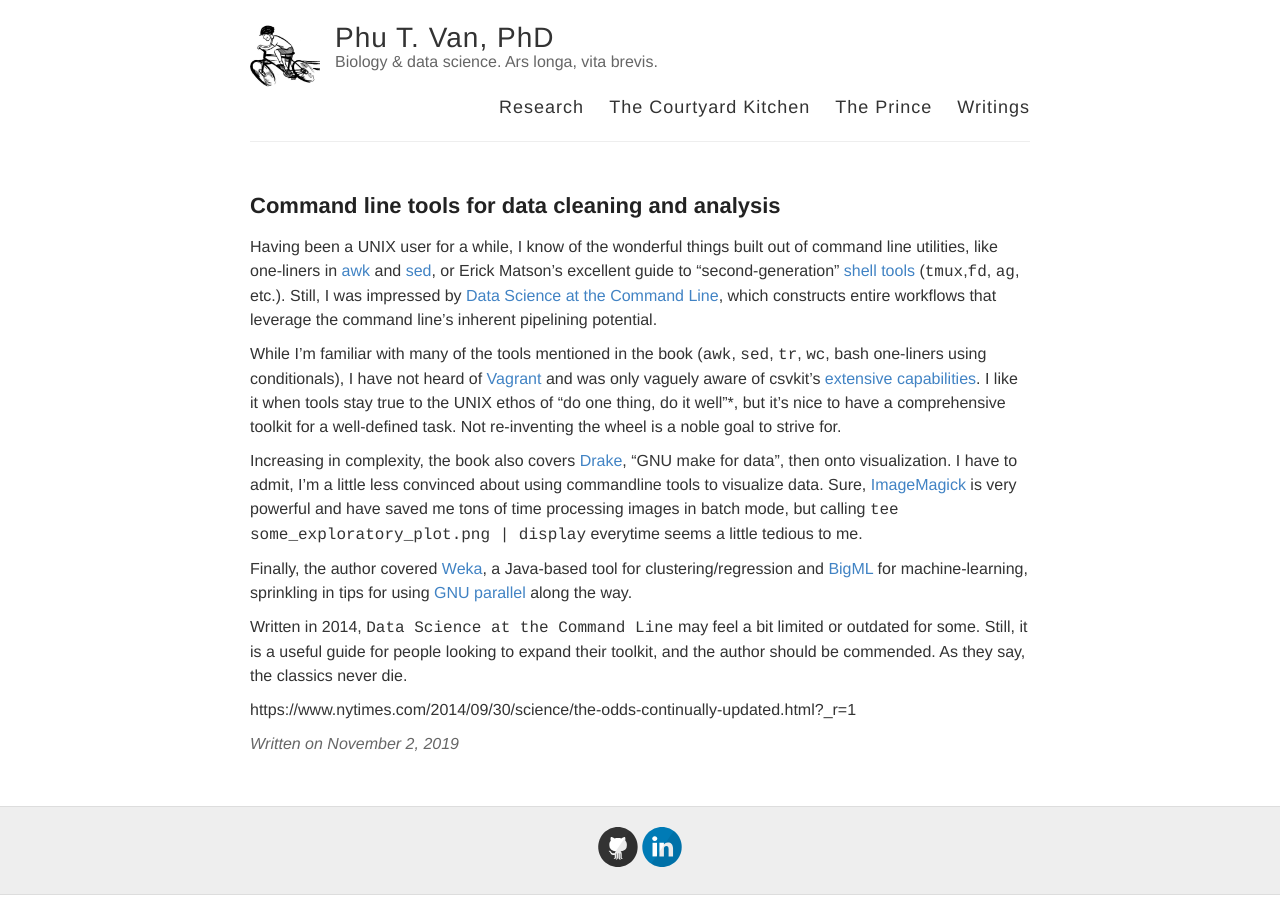
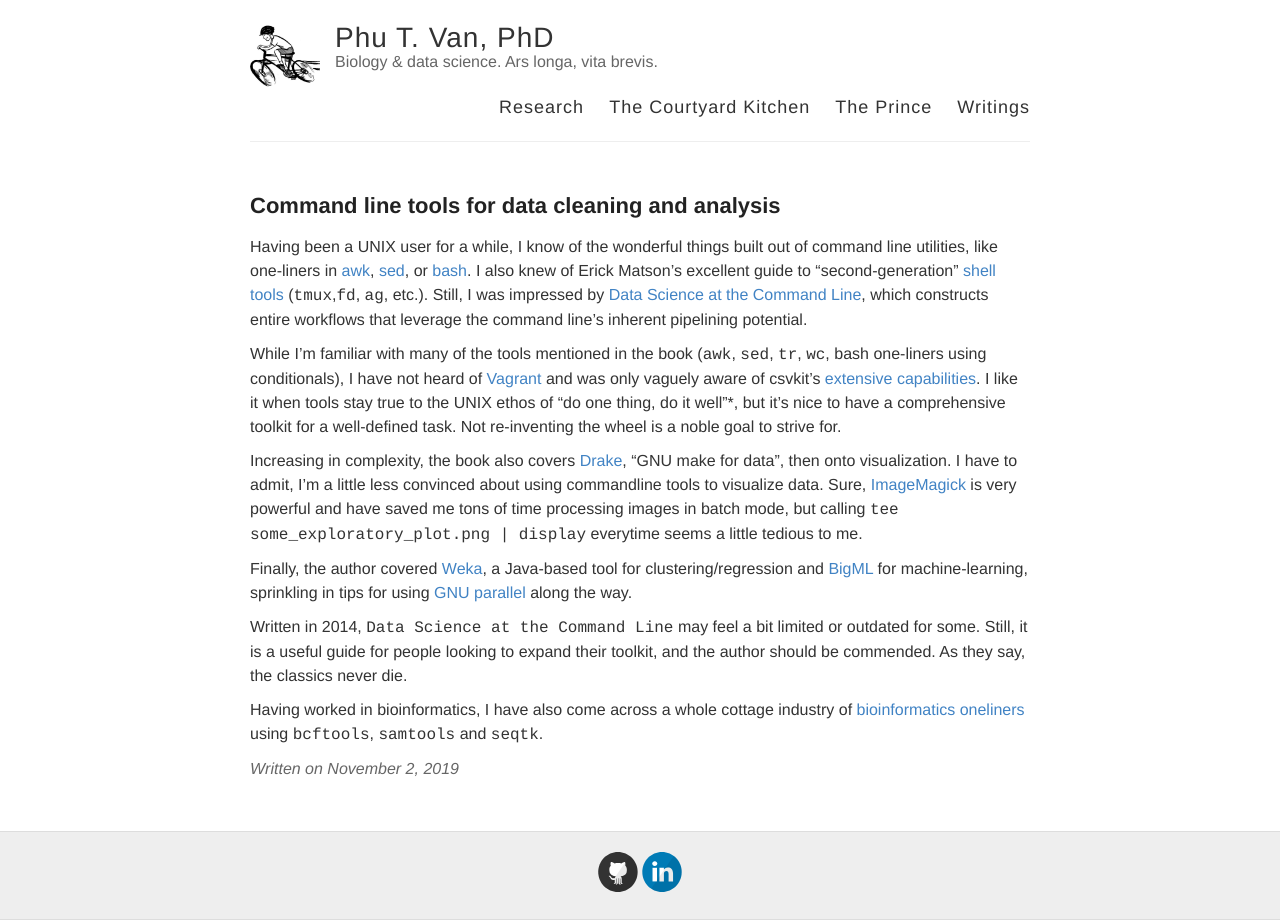
Before and after one commit to ptvan/ptvan.github.io, a Jekyll site: the page built from _posts/2019-11-02-command-line-tools.md, in a window 1280 px wide. Built offline with Jekyll 4.4.1, drawn with Linux system fonts in a browser that asks for light colours.

Commit message:
small updates and additions

```diff
--- a/_posts/2019-11-02-command-line-tools.md
+++ b/_posts/2019-11-02-command-line-tools.md
@@ -3,7 +3,7 @@
 title: Command line tools for data cleaning and analysis
 ---
 
-Having been a UNIX user for a while, I know of the wonderful things built out of command line utilities, like one-liners in [awk](https://catonmat.net/awk-one-liners-explained-part-one) and [sed](https://catonmat.net/sed-one-liners-explained-part-one), or Erick Matson's excellent guide to "second-generation" [shell tools](http://erick.matsen.org/2020/01/04/2nd-gen-interactive-shell.html) (`tmux`,`fd`, `ag`, etc.). Still, I was impressed by [Data Science at the Command Line](https://www.datascienceatthecommandline.com), which constructs entire workflows that leverage the command line's inherent pipelining potential.
+Having been a UNIX user for a while, I know of the wonderful things built out of command line utilities, like one-liners in [awk](https://catonmat.net/awk-one-liners-explained-part-one), [sed](https://catonmat.net/sed-one-liners-explained-part-one), or [bash](http://www.bashoneliners.com). I also knew of Erick Matson's excellent guide to "second-generation" [shell tools](http://erick.matsen.org/2020/01/04/2nd-gen-interactive-shell.html) (`tmux`,`fd`, `ag`, etc.). Still, I was impressed by [Data Science at the Command Line](https://www.datascienceatthecommandline.com), which constructs entire workflows that leverage the command line's inherent pipelining potential.
 
 While I'm familiar with many of the tools mentioned in the book (`awk`, `sed`, `tr`, `wc`, bash one-liners using conditionals), I have not heard of [Vagrant](https://www.vagrantup.com/docs/cli/) and was only vaguely aware of csvkit's [extensive capabilities](https://source.opennews.org/articles/eleven-awesome-things-you-can-do-csvkit/). I like it when tools stay true to the UNIX ethos of "do one thing, do it well"*, but it's nice to have a comprehensive toolkit for a well-defined task. Not re-inventing the wheel is a noble goal to strive for.
 
@@ -13,4 +13,4 @@
 
 Written in 2014, `Data Science at the Command Line` may feel a bit limited or outdated for some. Still, it is a useful guide for people looking to expand their toolkit, and the author should be commended. As they say, the classics never die.
 
-https://www.nytimes.com/2014/09/30/science/the-odds-continually-updated.html?_r=1
+Having worked in bioinformatics, I have also come across a whole cottage industry of [bioinformatics oneliners](https://github.com/stephenturner/oneliners) using `bcftools`, `samtools` and `seqtk`.
```
Also changed, not shown: _posts/2020-02-18-workflow-managers.md (+1 -1 lines).
